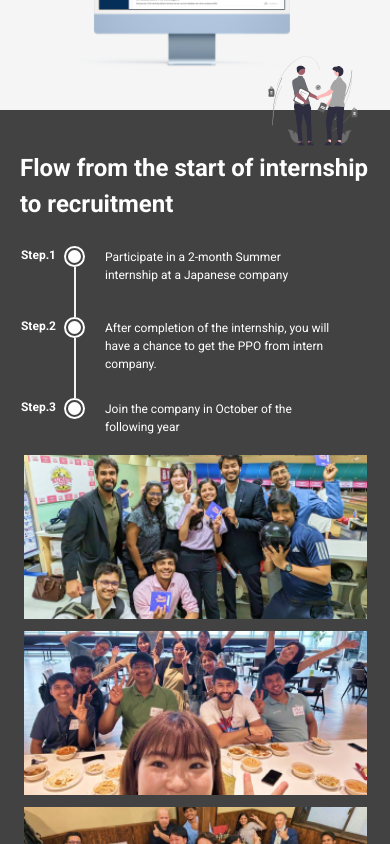
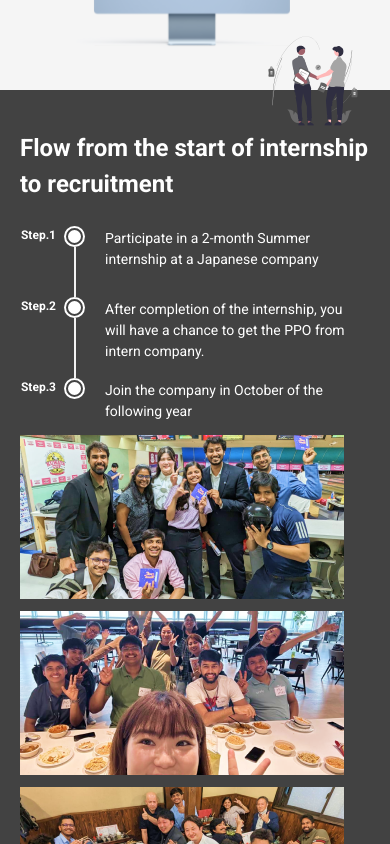
Before and after one commit to MachineIntelligence6/Gatsy-Landing, a React (Vite) app: page / in a window 390 px wide. Shown: the part 2141-2985 px from the top of the page. Built offline with nearby package versions, Linux system fonts and the light colour scheme.

Commit message:
image resizing

```diff
--- a/src/components/Stepper.jsx
+++ b/src/components/Stepper.jsx
@@ -40,8 +40,8 @@ function Step({ content, heading }) {
                     {heading}
                 </p>
             </div>
-            <div class="absolute left-full ml-5 mt-0.5 md:mt-0 w-[58vw] md:w-[80vw] lg:ml-5 lg:w-[55vw] ">
-                <p class="lg:text-[16px] text-[12px] font-normal">
+            <div class="absolute left-full ml-5 mt-0.5 md:mt-0 w-[64vw] md:w-[80vw] lg:ml-5 lg:w-[55vw] ">
+                <p class="lg:text-[16px] text-[14px] font-normal">
                     {content}
                 </p>
             </div>
@@ -84,7 +84,7 @@ export function Stepper2() {
             <Step2
                 heading="Step.1"
                 content="You will get  notification from the Placement Cell  to inform you that they are accepting applications for the GALK summer internship." />
-            <div class="flex-auto h-[100px] md:h-[88px] border-l-2 transition duration-500 ease-in-out border-black_light"></div>
+            <div class="flex-auto h-[80px] md:h-[88px] border-l-2 transition duration-500 ease-in-out border-black_light"></div>
             <Step2
                 heading="Step.2"
                 content="Please register on the GALK portal in the notification. ( registration on the GALK Portal = application ) " />
--- a/src/pages/Dashboard.jsx
+++ b/src/pages/Dashboard.jsx
@@ -127,7 +127,7 @@ export default function Dashboard() {
                 </div>
             </section>
             <section class="w-full flex flex-col justify-center items-center overflow-x-hidden mt-[40px] md:mt-[101px]">
-                <h1 class="max-w-[1050px] xl:text-[80px] text-[26px] text-center leading-none font-bold text-gray-100 w-full z-[3] px-2 md:px-0">
+                <h1 class="max-w-[1050px] xl:text-[80px] text-[26px] text-center leading-none font-semibold text-gray-100 w-full z-[3] px-2 md:px-0">
                     GALK SUMMER INTERNSHIP
                 </h1>
                 <div className=" w-full md:px-2 pt-10 md:pt-20 bg-gray-100 pb-[40px] md:pb-[74px] -mt-[5px] md:-mt-1.5 xl:-mt-3">
@@ -159,10 +159,10 @@ export default function Dashboard() {
                     <div class="flex justify-left pl-16 md:pl-[78px] mt-[24px] md:mt-[40px]">
                         <Stepper />
                     </div>
-                    <div class="flex md:flex-row flex-col items-center justify-center gap-3 mt-9  md:mt-[60px] px-4 md:px-5 ">
-                        <img src="/images/job1.png" alt="" class="xl:w-[324px] md:w-[250px] w-[343px] h-[164px]  md:h-[164px] object-cover aspect-square object-center" />
-                        <img src="/images/job2.png" alt="" class="xl:w-[324px] md:w-[250px] w-[343px] h-[164px]  md:h-[164px] object-cover aspect-square object-center" />
-                        <img src="/images/job3.png" alt="" class="xl:w-[324px] md:w-[250px] w-[343px] h-[164px]  md:h-[164px] object-cover aspect-square object-center" />
+                    <div class="flex md:flex-row flex-col md:items-center justify-center gap-3 mt-9  md:mt-[60px] px-5 ">
+                        <img src="/images/job1.png" alt="" class="xl:w-[324px] md:w-[250px] w-[324px] h-[164px]  md:h-[164px] object-cover aspect-square object-center" />
+                        <img src="/images/job2.png" alt="" class="xl:w-[324px] md:w-[250px] w-[324px] h-[164px]  md:h-[164px] object-cover aspect-square object-center" />
+                        <img src="/images/job3.png" alt="" class="xl:w-[324px] md:w-[250px] w-[324px] h-[164px]  md:h-[164px] object-cover aspect-square object-center" />
                     </div>
                 </div>
             </section>
```
